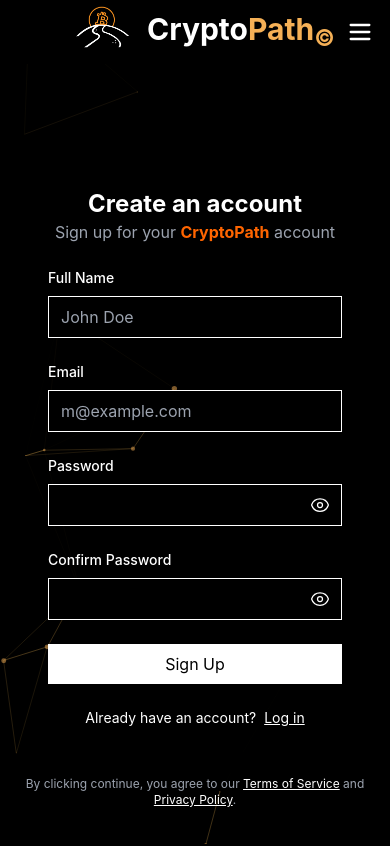
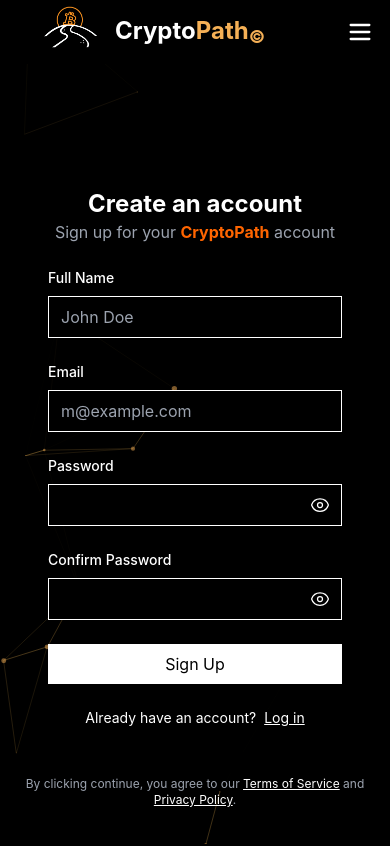
Before and after one commit to TTMordred/CryptoPath, a Next.js app: page /signup in a window 390 px wide. Shown: the top 846 px of the page. Built offline with nearby package versions, Linux system fonts and the light colour scheme.

Commit message:
Refactor header styles, improve navigation responsiveness, and enhance search form functionality

```diff
--- a/app/globals.css
+++ b/app/globals.css
@@ -220,7 +220,11 @@
 
   /* Legacy navigation styles - consider migrating to cp-nav-link */
   nav a {
-    @apply relative p-4 m-4 transition-all duration-200;
+    @apply p-4 transition-all duration-200;
+    animation: appear 2s forwards;
+  }
+  nav form{
+    @apply transition-all duration-200;
     animation: appear 2s forwards;
   }
 
--- a/app/page.tsx
+++ b/app/page.tsx
@@ -75,7 +75,7 @@
     emailPlaceholder: "Địa chỉ Email của bạn...",
     signUpSuccess: "Đăng ký thành công!",
     processing: "Đang xử lý...",
-    tryCryptoPath: "Dùng thử CryptoPath",
+    tryCryptoPath: "Thử CryptoPath",
     tradeLikePro: "Theo dõi giao dịch ",
     aPro: "theo cách mới",
     getLowestFees: "Giám sát giao dịch thời gian thực, phân tích toàn diện và công cụ trực quan mạnh mẽ",
--- a/components/Header.tsx
+++ b/components/Header.tsx
@@ -158,8 +158,8 @@
   return (
     <>
       <header className="flex items-center bg-black h-16 px-4">
-        <div className="text-white mr-auto ml-4 text-3xl font-bold">
-          <h1 className="ml-8">
+        <div className="text-white mr-auto ml-4 text-2xl xl:text-3xl font-bold">
+          <h1 className="ml-0 xl:ml-8">
             <Link href="/">
               <Image
                 src="/Img/logo/logo2.png"
@@ -175,7 +175,7 @@
           </h1>
         </div>
 
-        <nav className="hidden md:flex justify-center items-center space-x-6">
+        <nav className="hidden xl:flex justify-center items-center space-x-6">
           <Link href="/" className="text-white text-sm hover:text-[#F5B056] transition">
             Home
           </Link>
@@ -269,15 +269,15 @@
         </nav>
 
         <button
-          className="md:hidden text-white focus:outline-none"
+          className="xl:hidden text-white focus:outline-none"
           onClick={() => setIsOpen(!isOpen)}
         >
           {isOpen ? <X size={28} /> : <Menu size={28} />}
         </button>
 
         {isOpen && (
-          <div className="absolute top-16 right-0 w-64 bg-black text-white p-6 shadow-lg md:hidden z-50 w-screen">
-            <nav className="flex flex-col space-y-4 text-center text-xl">
+          <div className="absolute top-16 right-0 w-64 bg-black text-white p-6 shadow-lg z-50 w-screen">
+            <nav className="flex flex-col text-center text-xl">
               <Link
                 href="/"
                 className="text-sm uppercase hover:text-[#F5B056] transition"
@@ -316,40 +316,51 @@
 
               <form
                 onSubmit={handleSearch}
-                className="relative w-3/4 mx-auto mt-4 pt-2 flex flex-col items-center"
+                className="relative w-3/4 mx-auto mt-4 pt-2 flex flex-col items-center transition"
               >
+              <div className="relative w-full">
                 <button
                   type="button"
-                  onClick={handleSearchIconClick}
+                  onClick={() => {
+                    handleSearchIconClick();
+                    setIsOpen(false);
+                  }}
                   className="absolute left-3 top-1/2 transform -translate-y-1/2 text-gray-400 hover:text-gray-600 transition-colors duration-200"
                 >
                   <Search size={18} />
                 </button>
+
+                {/* Input Field */}
                 <Input
                   type="text"
                   placeholder="Search wallet..."
                   value={address}
                   onChange={(e) => setAddress(e.target.value)}
-                  className="pl-10 pr-10 py-2 w-full text-black transition-all duration-200 focus:border-amber-500"
+                  className="pl-10 pr-24 py-2 w-full text-white rounded-[10px] transition-all duration-200 focus:border-amber-500"
                 />
+
+                {/* Clear Button */}
                 {address.length > 0 && (
                   <button
                     type="button"
                     onClick={clearAddress}
-                    className="absolute right-3 top-1/2 transform -translate-y-1/2 text-gray-400 hover:text-gray-600 bg-transparent p-1 rounded-full"
+                    className="absolute right-20 top-1/2 transform -translate-y-1/2 text-gray-400 hover:text-gray-600 bg-transparent p-1 rounded-full"
                     aria-label="Clear input"
                   >
                     <X size={16} />
                   </button>
                 )}
+
+                {/* Select Dropdown */}
                 <select
                   value={searchType}
                   onChange={(e) => setSearchType(e.target.value as "onchain" | "offchain")}
-                  className="mt-2 px-4 py-2 w-full text-sm text-white bg-black border border-gray-700 rounded-[5px] focus:outline-none hover:bg-gray-800 transition-colors"
+                  className="absolute right-3 top-1/2 transform -translate-y-1/2 px-4 py-1 text-sm text-white bg-black border border-gray-700 rounded-[5px] focus:outline-none hover:bg-gray-800 transition-colors"
                 >
                   <option value="onchain">On-Chain</option>
                   <option value="offchain">Off-Chain</option>
                 </select>
+              </div>
               </form>
 
               {currentUser ? (
```
